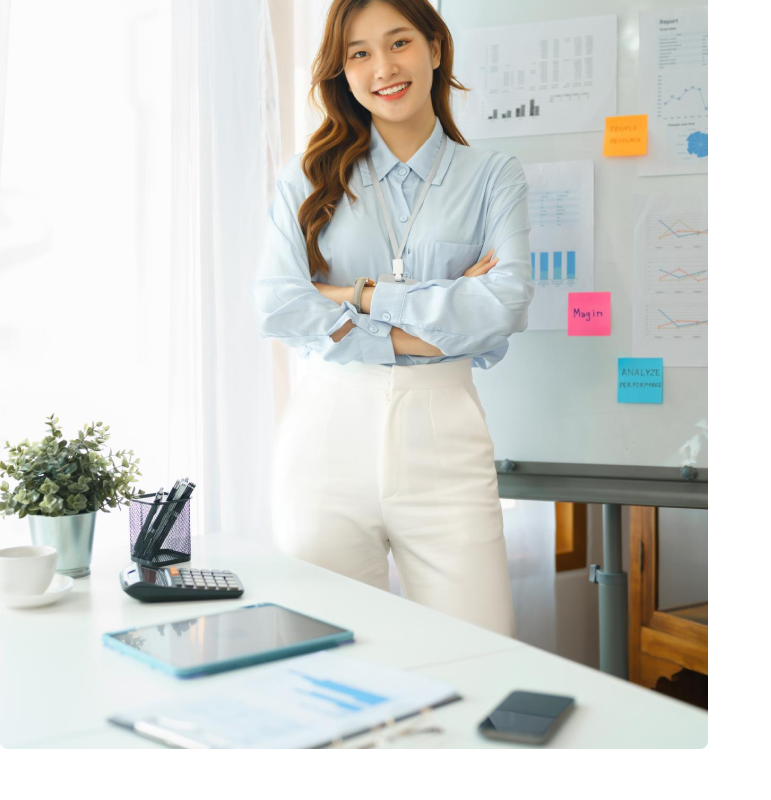
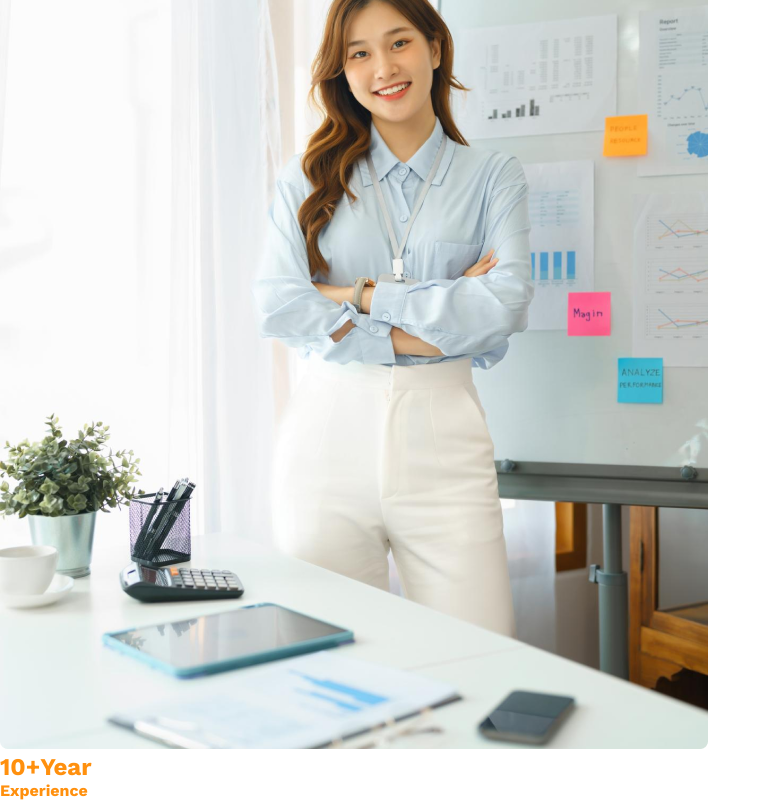
Before and after one commit to Tuhin-Reza/g3-architects-website-responsive-, a plain HTML site: page index.html in a window 1280 px wide. Shown: the part 2167-2967 px from the top of the page, without its empty margins (0-771 px from the left). Before the commit the page ends 2920 px from the top, so only its background shows below. Drawn offline with nearby package versions, Linux system fonts and the light colour scheme.

Commit message:
feature-html done

```diff
--- a/index.html
+++ b/index.html
@@ -74,6 +74,10 @@
             </div>
             <div class="feature-right">
                 <img src="./images/architect.png" alt="">
+                <div>
+                    <h1>10+Year</h1>
+                    <p>Experience</p>
+                </div>
             </div>
         </section>
     </main>
```
Also changed, not shown: styles/responsive.css (line endings or trailing spaces).
